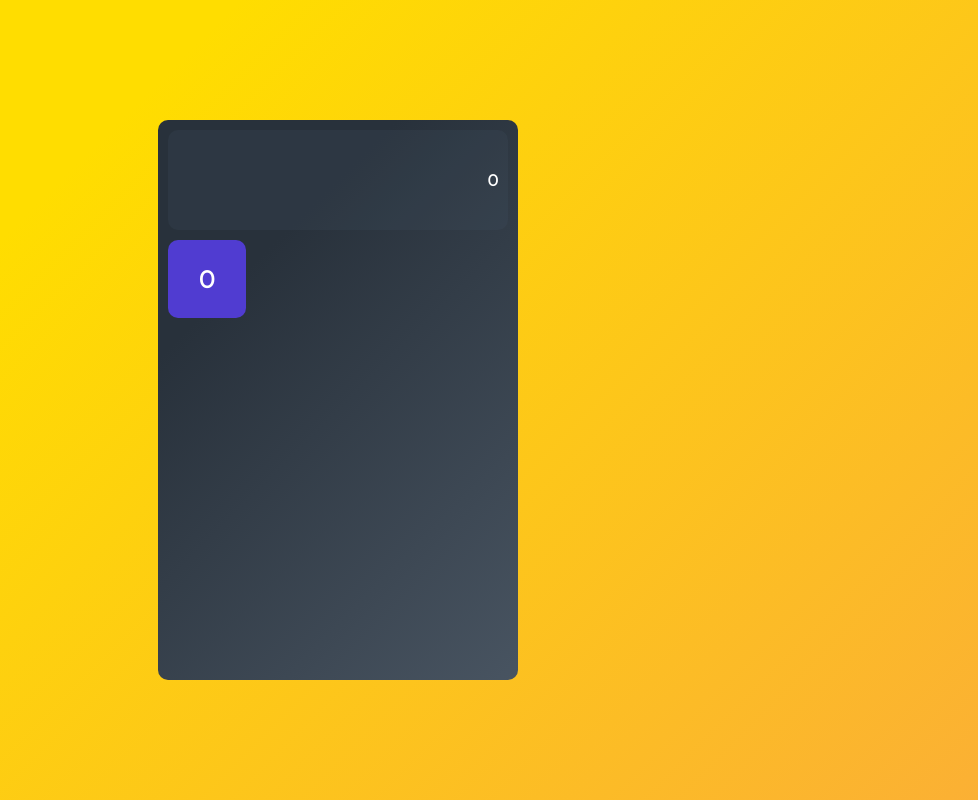
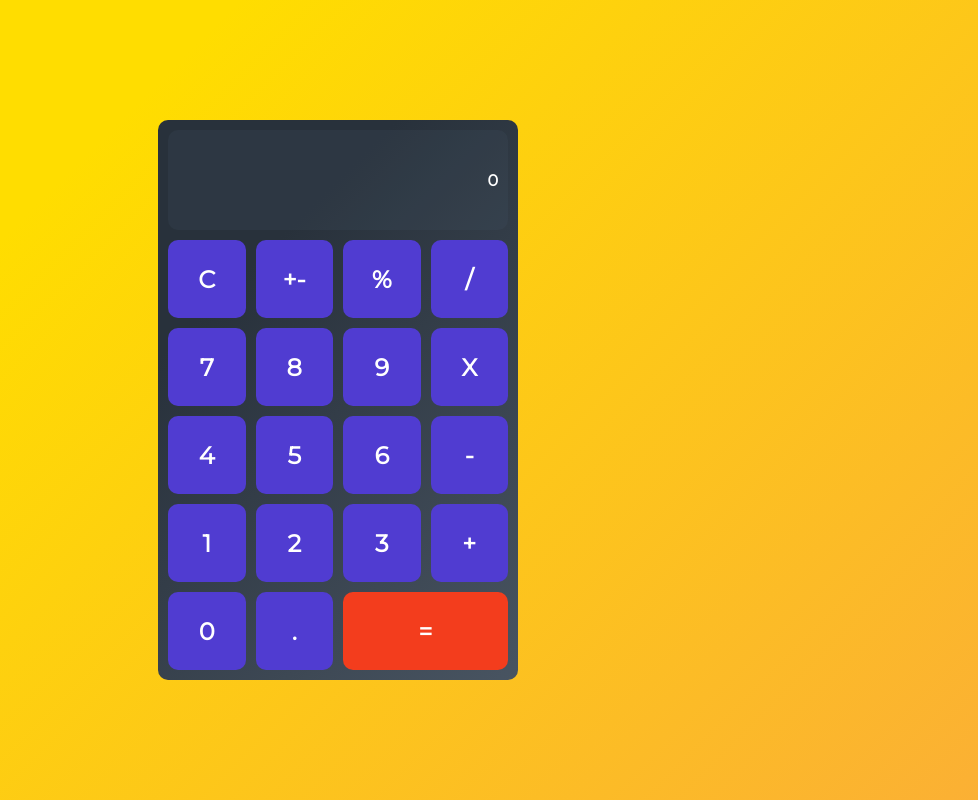
Before and after one commit to Ignas-Vaitkus/react-calculator, a React (Create React App) app: page / in a window 1280 px wide. Shown: the whole page, without its empty margins (302-1280 px from the left). Built offline with nearby package versions, Linux system fonts and the light colour scheme.

Commit message:
Added the rest of the buttons

```diff
--- a/src/App.js
+++ b/src/App.js
@@ -4,17 +4,32 @@
 import Button from "./Components/Button/Button";
 
 const App = () => {
+  const btnValues = [
+    ["C", "+-", "%", "/"],
+    [7, 8, 9, "X"],
+    [4, 5, 6, "-"],
+    [1, 2, 3, "+"],
+    [0, ".", "="],
+  ];
+
   return (
     <Wrapper>
       <Screen value="0" />
       <ButtonBox>
-        <Button
-          className=""
-          value="0"
-          onClick={() => {
-            console.log("Button clicked!");
-          }}
-        />
+        {
+          btnValues.flat().map((btn, i) => {
+            return (
+              <Button
+                key={i}
+                className={btn === "=" ? "equals" : ""}
+                value={btn}
+                onClick={() => {
+                  console.log(`${btn} clicked!`);
+                }}
+              />
+            );
+          })
+        }
       </ButtonBox>
     </Wrapper>
   );
```
